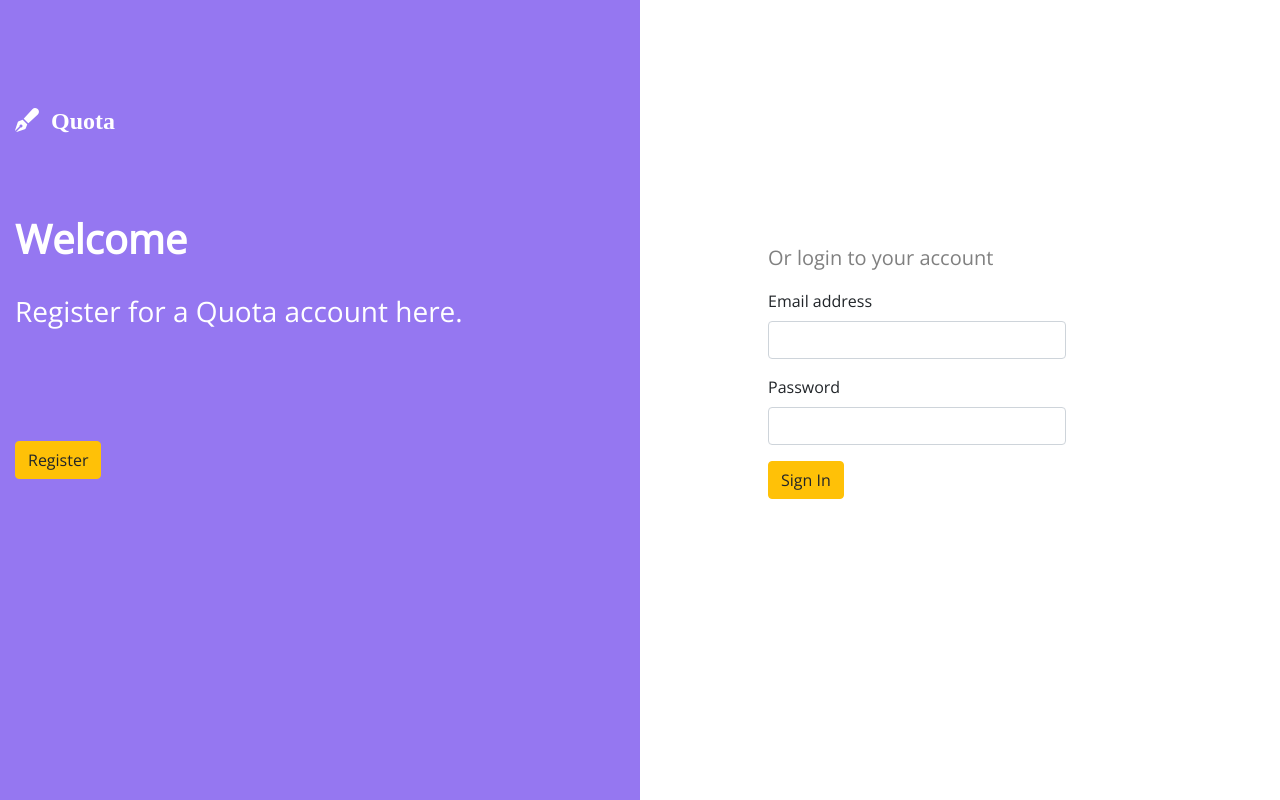
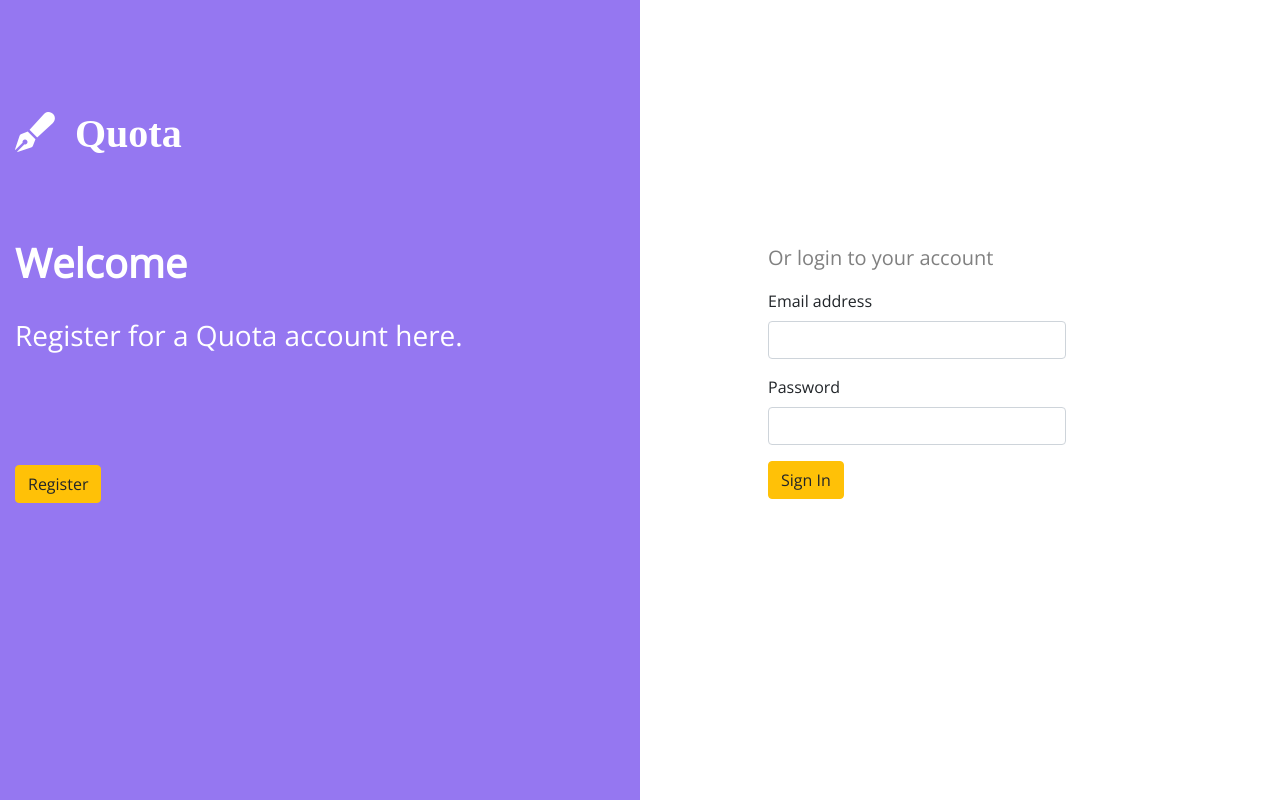
Before and after one commit to samanthayee18/431Project1, a PHP site: page /signin/signin.php in a window 1280 px wide. Run offline with PHP 8.4, Linux system fonts and the light colour scheme; some libraries are stand-ins or nearby versions.

Commit message:
Update signin.php

```diff
--- a/signin/signin.php
+++ b/signin/signin.php
@@ -70,7 +70,7 @@ session_start();
         }
         #headp{
             padding-bottom:10%;
-            font-size:24px;
+            font-size:40px;
         }
 
         #signin{
```
